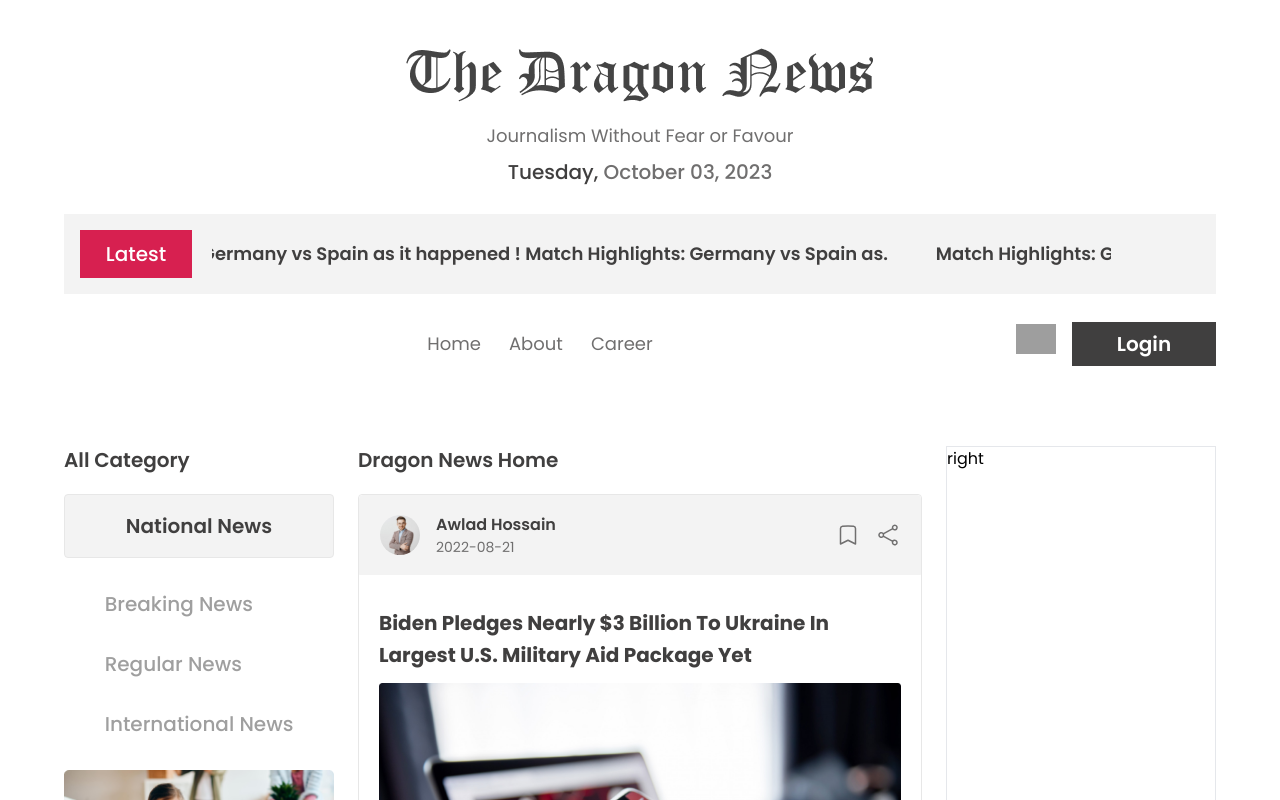
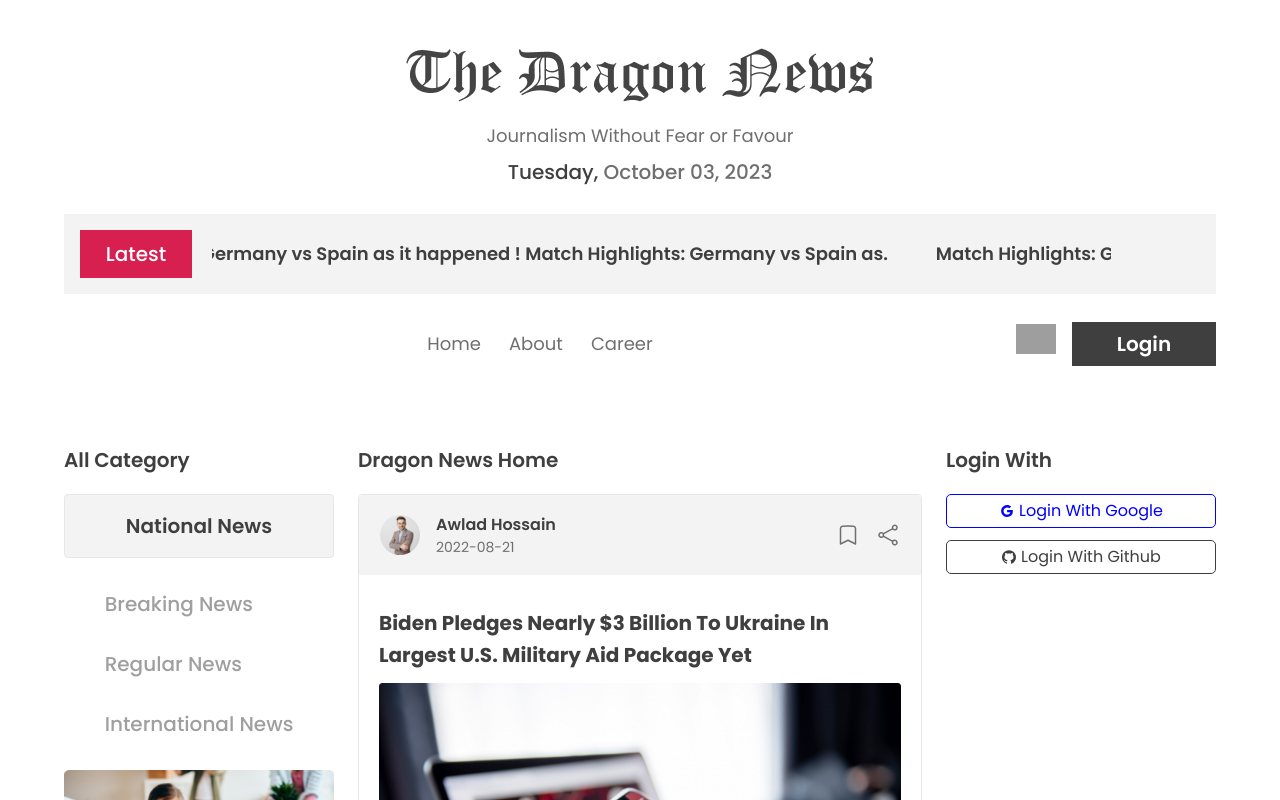
Before and after one commit to Tanjilhossaintamim/dragon-nes, a React (Vite) app: page / in a window 1280 px wide. Shown: the top 800 px of the page. Built offline with nearby package versions, Linux system fonts and the light colour scheme; grey boxes are pictures that could not be loaded.

Commit message:
compleate right side button section

```diff
--- a/package.json
+++ b/package.json
@@ -17,6 +17,7 @@
     "react": "^18.2.0",
     "react-dom": "^18.2.0",
     "react-fast-marquee": "^1.6.1",
+    "react-icons": "^4.11.0",
     "react-router-dom": "^6.16.0",
     "sort-by": "^1.2.0"
   },
--- /dev/null
+++ b/src/components/Button/Button.jsx
@@ -0,0 +1,19 @@
+import PropTypes from "prop-types";
+const Button = ({ name, icon, color, action }) => {
+  return (
+    <button
+      onClick={action}
+      className={`text-center py-1 flex justify-center items-center gap-1`}
+      style={{ border: `1px solid ${color}`, borderRadius: "5px", color }}
+    >
+      {icon} {name}
+    </button>
+  );
+};
+Button.propTypes = {
+  name: PropTypes.string,
+  color: PropTypes.string,
+  icon: PropTypes.element,
+  action: PropTypes.func,
+};
+export default Button;
--- /dev/null
+++ b/src/components/RightSide/RightSide.jsx
@@ -0,0 +1,27 @@
+import Button from "../Button/Button";
+import Heading from "../Heading/Heading";
+import { AiOutlineGoogle, AiFillGithub } from "react-icons/ai";
+
+const RightSide = () => {
+  return (
+    <div>
+      <Heading title="Login With" />
+      <div className="mt-5 flex justify-center flex-col gap-3">
+        <Button
+          name={"Login With Google"}
+          color={"blue"}
+          icon={<AiOutlineGoogle size={16} />}
+          action={() => console.log("Pressed")}
+        />
+        <Button
+          name={"Login With Github"}
+          color={"#403f3f"}
+          icon={<AiFillGithub size={16} />}
+          action={() => console.log("Pressed")}
+        />
+      </div>
+    </div>
+  );
+};
+
+export default RightSide;
--- a/src/pages/Home/HomePageLayout.jsx
+++ b/src/pages/Home/HomePageLayout.jsx
@@ -1,12 +1,13 @@
 import LeftSide from "../../components/LeftSide/LeftSide";
 import Middle from "../../components/Middle/Middle";
+import RightSide from "../../components/RightSide/RightSide";
 
 const HomePageLayout = () => {
   return (
     <div className="grid grid-cols-1 lg:grid-cols-4 gap-6 mt-20">
       <LeftSide />
       <Middle />
-      <div className="border">right</div>
+      <RightSide />
     </div>
   );
 };
```
Also changed, not shown: 1 other file (tests, documents, lock files or other folders).
